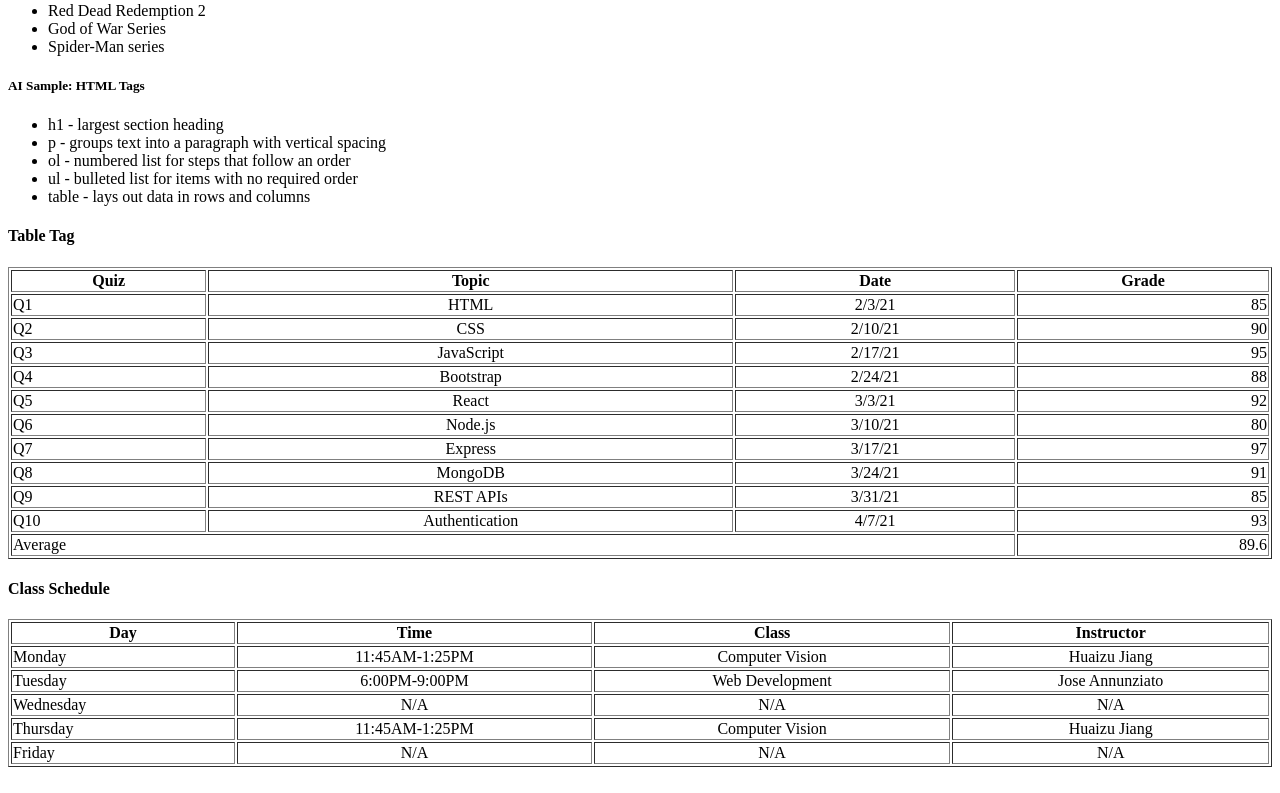
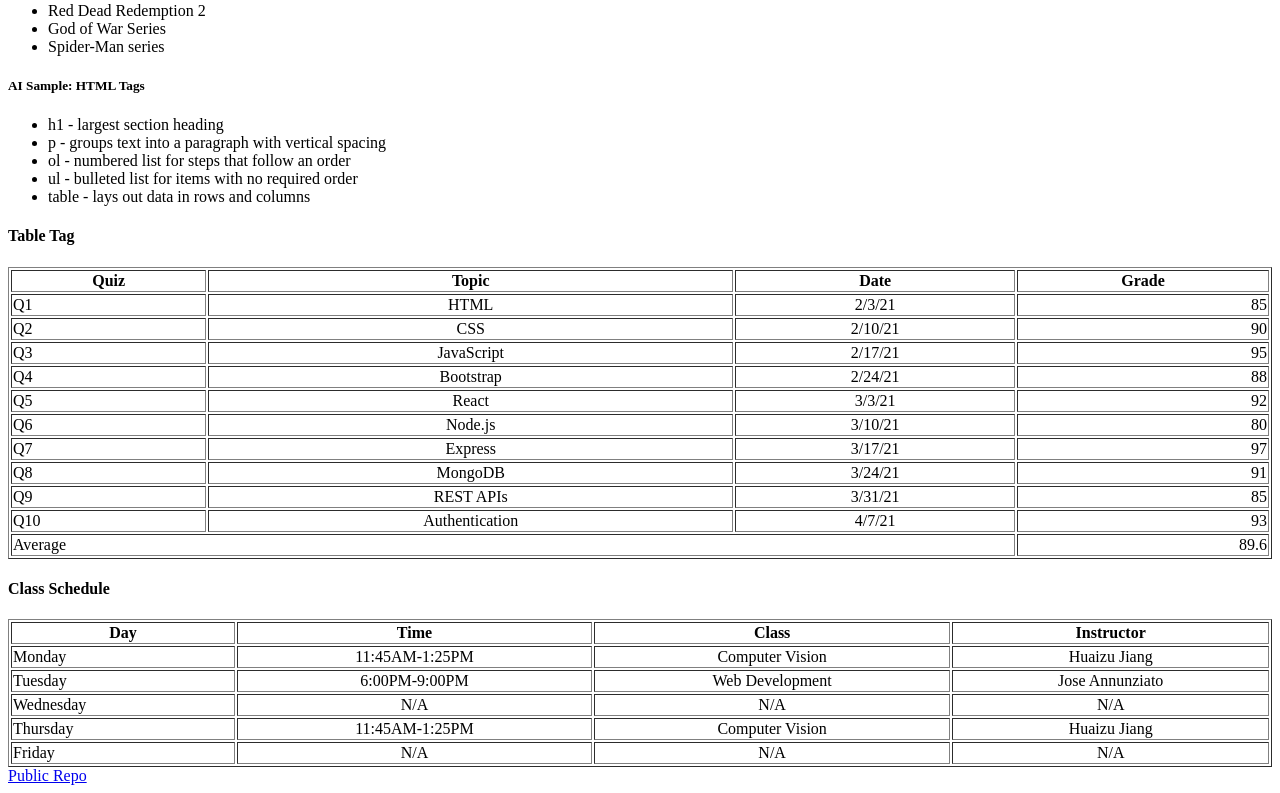
Before and after one commit to dssherka/kambaz-next-js-cs5610-09-fa26-tues, a Next.js app: page /labs/lab1 in a window 1280 px wide. Shown: the part 1805-2598 px from the top of the page. Built offline with nearby package versions, Linux system fonts and the light colour scheme.

Commit message:
Add link to public GitHub repository in Lab1 component

```diff
--- a/app/labs/lab1/page.tsx
+++ b/app/labs/lab1/page.tsx
@@ -12,6 +12,9 @@ export default function Lab1() {
       <ParagraphTag />
       <ListTags />
       <Tables />
+      <a id="wd-github" href="https://github.com/dssherka/kambaz-node-server-app">
+        Public Repo
+      </a>
       {/* do the next exercise here */}
 
 
```
